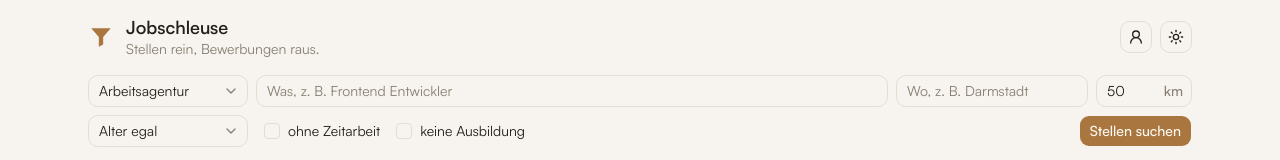
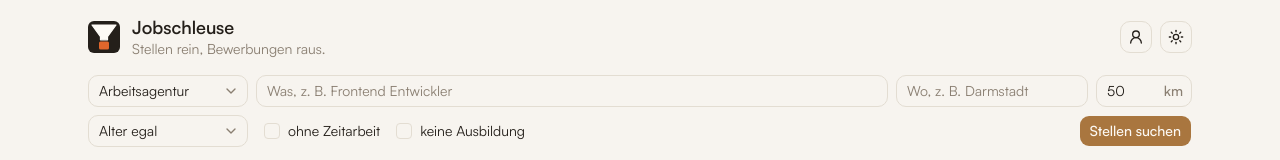
Before and after one commit to darkjive/Jobschleuse, a React (Vite) app in the folder frontend/: page / in a window 1280 px wide. Shown: the top 160 px of the page. Built offline with nearby package versions, Linux system fonts and the light colour scheme; no server answers.

Commit message:
design: Header-Logo durch externes Favicon ersetzen

```diff
--- a/frontend/src/App.tsx
+++ b/frontend/src/App.tsx
@@ -10,9 +10,7 @@ function Header() {
     <header className="flex flex-col gap-4 border-b border-border px-6 py-4">
       <div className="flex items-center justify-between gap-4">
         <div className="flex items-center gap-3">
-          <svg width="26" height="26" viewBox="0 0 24 24" fill="none" aria-hidden="true">
-            <path d="M3 4h18l-7 8v7l-4 2v-9L3 4z" className="fill-primary" />
-          </svg>
+          <img src="/favicon.svg" width={32} height={32} alt="" />
           <div>
             <h1 className="text-lg leading-tight font-semibold">Jobschleuse</h1>
             <p className="text-sm text-muted-foreground">Stellen rein, Bewerbungen raus.</p>
```
Also changed, not shown: 3 other files (tests, documents, lock files or other folders).
